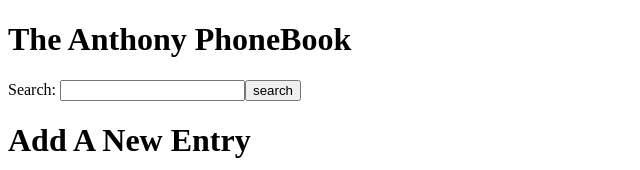
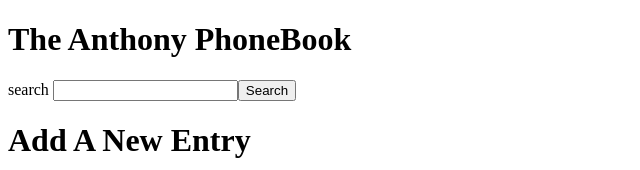
Before and after one commit to awellsbiz/Full-Stack-Review, a React (Vite) app in the folder part2/the-phonebook/: page / in a window 1280 px wide. Shown: the top 170 px of the page, without its empty margins (0-640 px from the left). Built offline with nearby package versions, Linux system fonts and the light colour scheme.

Commit message:
formfield Component refactor

```diff
--- a/part2/the-phonebook/src/App.jsx
+++ b/part2/the-phonebook/src/App.jsx
@@ -1,5 +1,6 @@
 import { useState } from 'react'
 import Heading from './components/Heading'
+import FormField from './components/FormField'
 
 
 function App() {
@@ -60,11 +61,14 @@ function App() {
   return (
     <div>
       <Heading text='The Anthony PhoneBook' />
-      <form onSubmit={handleSearch}>
-        <label htmlFor='search'>Search: </label>
-        <input name='search' value={filter} onChange={handleOnChange}/>
-        <button type='submit'>search</button>
-      </form>
+      <FormField
+      handleAction={handleSearch}
+      inputName='search'
+      value={filter}
+      onChange={handleOnChange}
+      btnType='submit'
+      btnText='Search'
+      />
       {searchResult.length > 0 && (
         <div>
           <Heading text='Name Found' />
--- /dev/null
+++ b/part2/the-phonebook/src/components/Button.jsx
@@ -0,0 +1,7 @@
+function Button({type, text}){
+    return(
+        <button type={type}>{text}</button>
+    )
+}
+
+export default Button
--- a/part2/the-phonebook/src/components/FormField.jsx
+++ b/part2/the-phonebook/src/components/FormField.jsx
@@ -1,6 +1,12 @@
+import Button from "./Button"
 function FormField(props){
     return (
-        <>
-        </>
+    <form onSubmit={props.handleAction}>
+        <label htmlFor={props.inputName}>{props.inputName} </label>
+        <input name={props.inputName} value={props.value} onChange={props.onChange}/>
+        <Button type={props.btnType} text={props.btnText} />
+    </form>
     )
 }
+
+export default FormField
```
